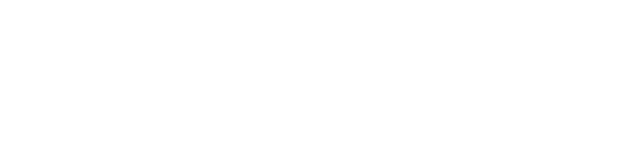
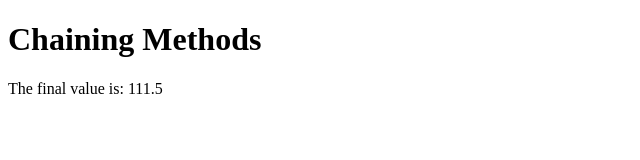
Before and after one commit to elliot-huck/array-methods, a plain HTML site: page chain-methods/index.html in a window 1280 px wide. Shown: the whole page, without its empty margins (0-640 px from the left). Drawn offline with Linux system fonts and the light colour scheme.

Commit message:
Completed chain-methods exercise

```diff
--- a/chain-methods/chain-methods.js
+++ b/chain-methods/chain-methods.js
@@ -12,4 +12,6 @@ Using one single line of JavaScript code, complete the following tasks on the ar
 
 const integers = [13, 25, 6, 3, 11, 2, 18, 7, 21, 1, 29, 20, 12, 8];
 
-console.log( (((integers.sort((a, b) => b - a)).filter((num) => num <= 19)).map((num) => (num * 1.5) - 1)).reduce((total, next) => total + next) );
+// console.log( (((integers.sort((a, b) => b - a)).filter((num) => num <= 19)).map((num) => (num * 1.5) - 1)).reduce((total, next) => total + next) );
+
+document.querySelector("#output").textContent = `The final value is: ${(((integers.sort((a, b) => b - a)).filter((num) => num <= 19)).map((num) => (num * 1.5) - 1)).reduce((total, next) => total + next)}`;
--- a/chain-methods/index.html
+++ b/chain-methods/index.html
@@ -7,7 +7,7 @@
   <title>Chaining Methods</title>
 </head>
 <body>
-
+  <h1>Chaining Methods</h1>
   <section id="output"></section>
 
   <script src="chain-methods.js"></script>
```
